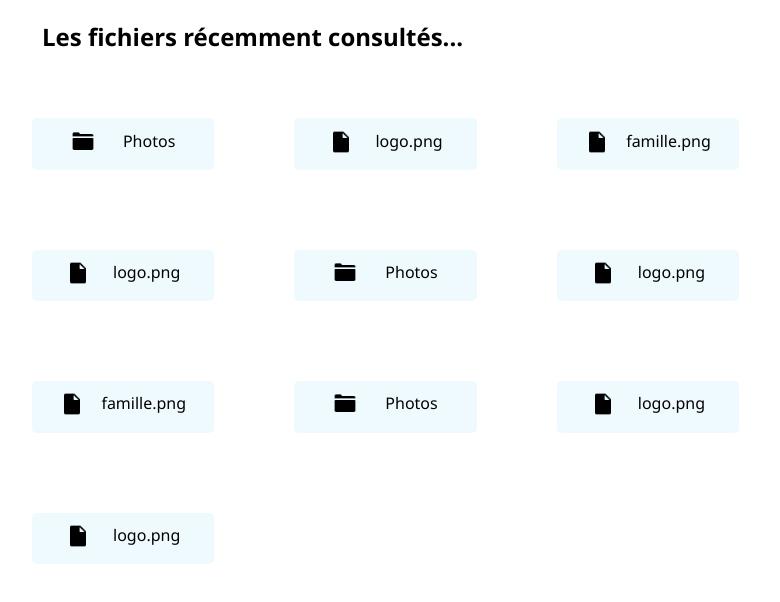
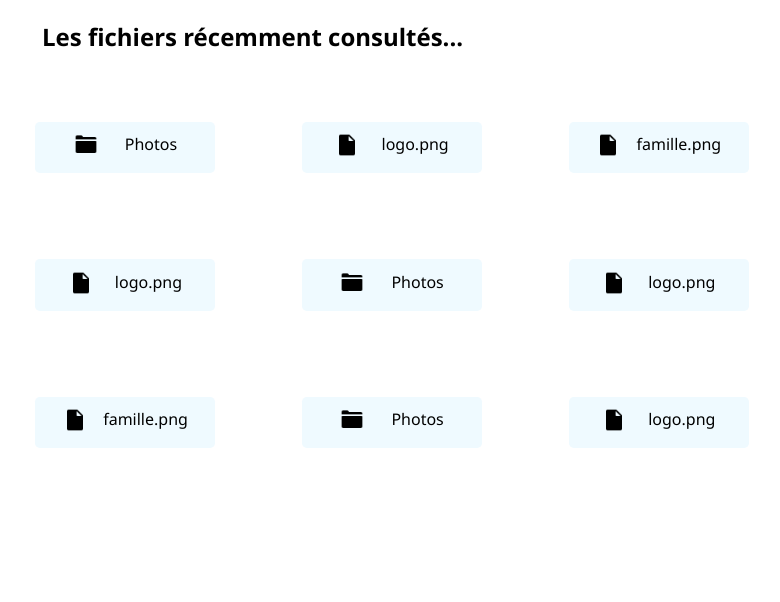
Before and after one commit to Luigitou/cesi-sources, a Vue app: page /#/fichiersrecents in a window 1280 px wide. Shown: the top 602 px of the page, without its empty margins (22-802 px from the left). Built offline with nearby package versions, Linux system fonts and the light colour scheme.

Commit message:
Quelques modifications css quand à l'ajout de nos nouveaux fichiers récents

```diff
--- a/src/components/FichierRecent/FichiersRecentMain.vue
+++ b/src/components/FichierRecent/FichiersRecentMain.vue
@@ -45,11 +45,6 @@ export default {
                     nom: "logo.png",
                      type: "fichier"
                 },
-                {
-                    nom: "logo.png",
-                    type: "fichier"
-                },
-
             ],
         }
     },
@@ -81,7 +76,7 @@ export default {
     }
 
     fieldset{
-        width: 50rem;
+        max-width: 50rem;
         border: none;
     }
 
@@ -101,7 +96,7 @@ export default {
         justify-content: space-evenly;
         font-weight: 500;
         flex: 1 0 12%;
-        margin: 2.5rem;
+        margin: 2.7rem;
     }
 
     img{
```
